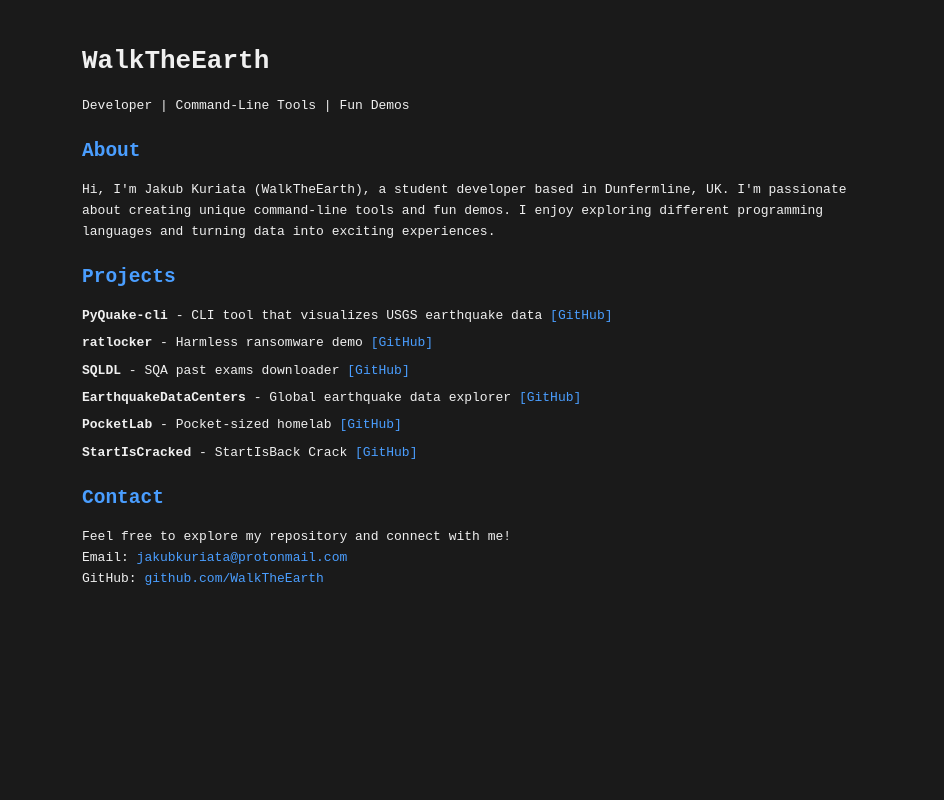
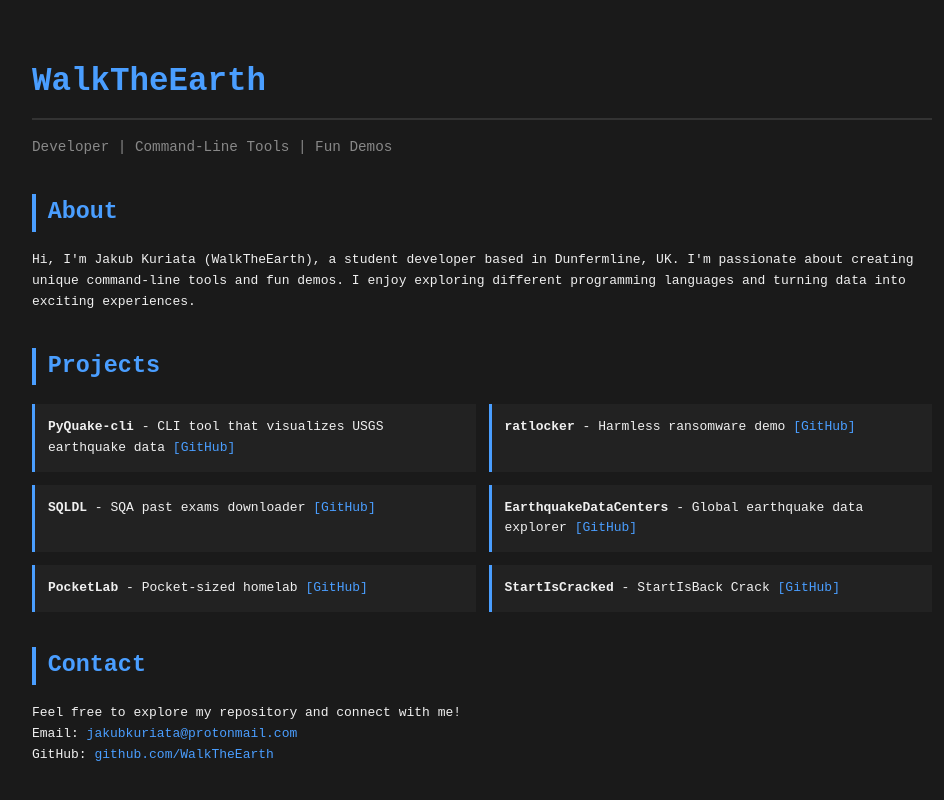
Before and after one commit to WalkTheEarth/homepage, a React (Vite) app: page / in a window 1280 px wide. Shown: the top 800 px of the page, without its empty margins (158-1102 px from the left). Built offline with nearby package versions, Linux system fonts and the light colour scheme; the HTML template or start-up script is replaced by a standard one.

Commit message:
Refactor: Improve styling and layout

```diff
--- a/src/index.css
+++ b/src/index.css
@@ -3,33 +3,52 @@ body {
   color: #f0f0f0;
   font-family: monospace;
   line-height: 1.6;
+  margin: 0;
+  padding: 0;
 }
 
 a {
   color: #4a9eff;
   text-decoration: none;
+  border-bottom: 1px solid transparent;
+  transition: border-color 0.2s;
 }
 
 a:hover {
-  text-decoration: underline;
+  border-bottom: 1px solid #4a9eff;
 }
 
 h1 {
-  font-size: 2em;
+  font-size: 2.5em;
   margin: 0.5em 0;
+  color: #4a9eff;
+  border-bottom: 2px solid #333;
+  padding-bottom: 0.3em;
 }
 
 h2 {
-  font-size: 1.5em;
-  margin: 1em 0 0.5em;
+  font-size: 1.8em;
+  margin: 1.5em 0 0.8em;
   color: #4a9eff;
+  border-left: 4px solid #4a9eff;
+  padding-left: 0.5em;
 }
 
 ul {
   list-style: none;
   padding: 0;
+  display: grid;
+  grid-template-columns: repeat(auto-fit, minmax(300px, 1fr));
+  gap: 1em;
 }
 
 li {
-  margin: 0.5em 0;
+  background: #222;
+  padding: 1em;
+  border-left: 3px solid #4a9eff;
+  margin: 0;
 }
+
+li:hover {
+  background: #2a2a2a;
+}
--- a/src/pages/Index.tsx
+++ b/src/pages/Index.tsx
@@ -9,9 +9,9 @@ const Index = () => {
   ];
 
   return (
-    <div style={{ maxWidth: '800px', margin: '0 auto', padding: '20px', fontFamily: 'monospace' }}>
+    <div style={{ maxWidth: '900px', margin: '0 auto', padding: '40px 20px', fontFamily: 'monospace' }}>
       <h1>WalkTheEarth</h1>
-      <p>Developer | Command-Line Tools | Fun Demos</p>
+      <p style={{ fontSize: '1.1em', color: '#888', marginBottom: '2em' }}>Developer | Command-Line Tools | Fun Demos</p>
 
       <h2>About</h2>
       <p>
```
